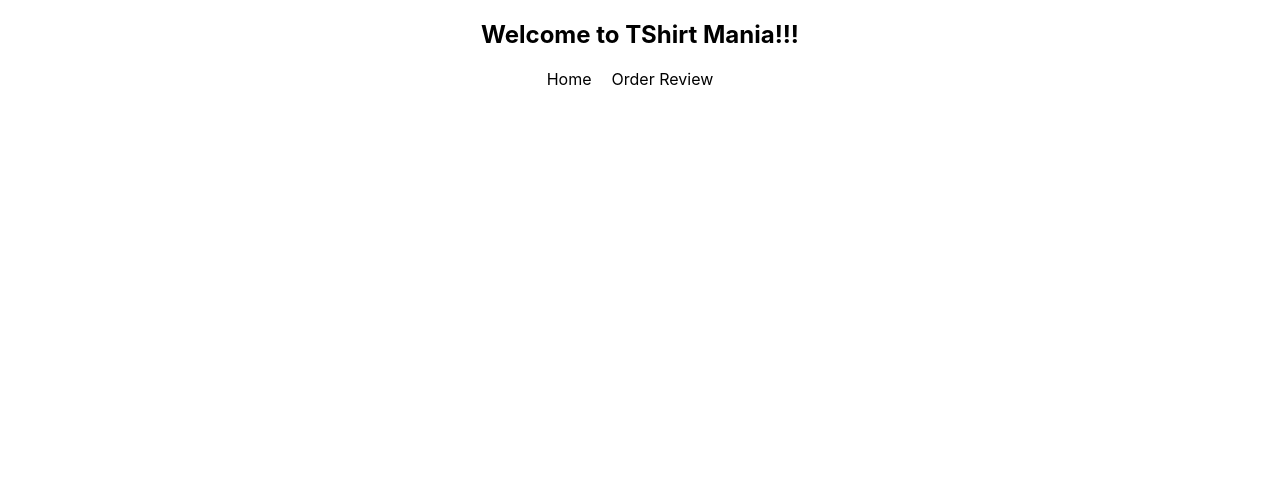
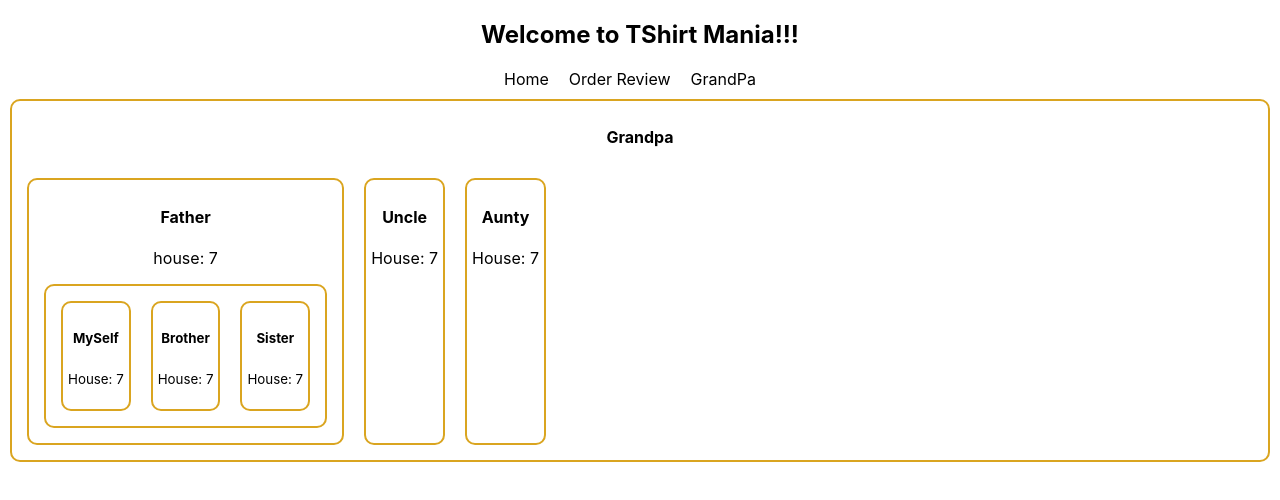
Before and after one commit to ProgrammingHero1/batch5-tshirt-mania-module-54, a React (Create React App) app: page /grandpa in a window 1280 px wide. Shown: the top 500 px of the page. Built offline with nearby package versions, Linux system fonts and the light colour scheme.

Commit message:
added family tree components

```diff
--- a/src/App.js
+++ b/src/App.js
@@ -3,6 +3,7 @@
 import Header from './components/Header/Header';
 import { Route, Routes } from 'react-router-dom';
 import OrderReview from './components/OrderReview/OrderReview';
+import Grandpa from './components/Grandpa/Grandpa';
 
 function App() {
   return (
@@ -12,6 +13,7 @@
         <Route path='/' element={<Home></Home>}></Route>
         <Route path='/home' element={<Home></Home>}></Route>
         <Route path='orderreview' element={<OrderReview></OrderReview>}></Route>
+        <Route path='/grandpa' element={<Grandpa></Grandpa>}></Route>
       </Routes>
     </div>
   );
--- /dev/null
+++ b/src/components/Aunty/Aunty.js
@@ -0,0 +1,12 @@
+import React from 'react';
+
+const Aunty = ({house}) => {
+    return (
+        <div>
+            <h4>Aunty</h4>
+            <p>House: {house}</p>
+        </div>
+    );
+};
+
+export default Aunty;
--- /dev/null
+++ b/src/components/Brother/Brother.js
@@ -0,0 +1,12 @@
+import React from 'react';
+
+const Brother = ({house}) => {
+    return (
+        <div>
+            <h5>Brother</h5>
+            <p><small>House: {house}</small></p>
+        </div>
+    );
+};
+
+export default Brother;
--- /dev/null
+++ b/src/components/Father/Father.js
@@ -0,0 +1,20 @@
+import React from 'react';
+import MySelf from '../MySelf/MySelf'
+import Brother from '../Brother/Brother'
+import Sister from '../Sister/Sister';
+
+const Father = ({ house }) => {
+    return (
+        <div>
+            <h4>Father</h4>
+            <p>house: {house}</p>
+            <div style={{display: 'flex'}}>
+                <MySelf house={house}></MySelf>
+                <Brother house={house}></Brother>
+                <Sister house={house}></Sister>
+            </div>
+        </div>
+    );
+};
+
+export default Father;
--- /dev/null
+++ b/src/components/Grandpa/Grandpa.css
@@ -0,0 +1,7 @@
+
+.grandpa, .grandpa div{
+    border: 2px solid goldenrod;
+    margin: 10px;
+    padding: 5px;
+    border-radius: 10px;
+}
--- /dev/null
+++ b/src/components/Grandpa/Grandpa.js
@@ -0,0 +1,21 @@
+import React from 'react';
+import Uncle from '../Uncle/Uncle';
+import Father from '../Father/Father';
+import Aunty from '../Aunty/Aunty';
+import './Grandpa.css';
+
+const Grandpa = () => {
+    const house = 7;
+    return (
+        <div className='grandpa'>
+            <h4>Grandpa</h4>
+            <section style={{display: 'flex'}}>
+                <Father house={house}></Father>
+                <Uncle house={house}></Uncle>
+                <Aunty house={house}></Aunty>
+            </section>
+        </div>
+    );
+};
+
+export default Grandpa;
--- a/src/components/Header/Header.js
+++ b/src/components/Header/Header.js
@@ -9,6 +9,7 @@
             <nav>
                 <Link to="/home">Home</Link>
                 <Link to="/orderreview">Order Review</Link>
+                <Link to="/grandpa">GrandPa</Link>
             </nav>
         </div>
     );
--- /dev/null
+++ b/src/components/MySelf/MySelf.js
@@ -0,0 +1,12 @@
+import React from 'react';
+
+const MySelf = ({house}) => {
+    return (
+        <div>
+            <h5>MySelf</h5>
+            <p><small>House: {house}</small></p>
+        </div>
+    );
+};
+
+export default MySelf;
--- /dev/null
+++ b/src/components/Sister/Sister.js
@@ -0,0 +1,12 @@
+import React from 'react';
+
+const Sister = ({house}) => {
+    return (
+        <div>
+            <h5>Sister</h5>
+            <p><small>House: {house}</small></p>
+        </div>
+    );
+};
+
+export default Sister;
--- /dev/null
+++ b/src/components/Uncle/Uncle.js
@@ -0,0 +1,12 @@
+import React from 'react';
+
+const Uncle = ({house}) => {
+    return (
+        <div>
+            <h4>Uncle</h4>
+            <p>House: {house}</p>
+        </div>
+    );
+};
+
+export default Uncle;
```
